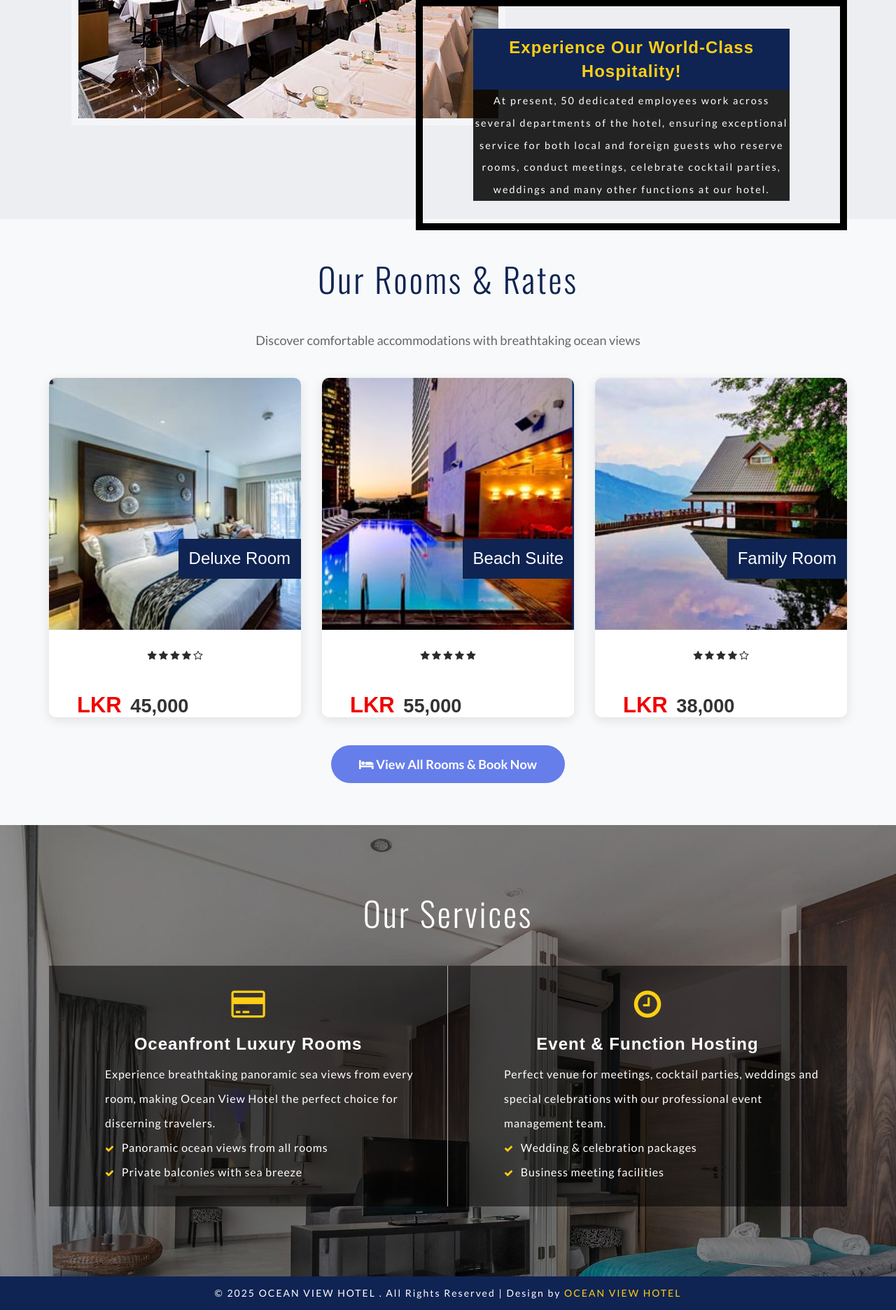
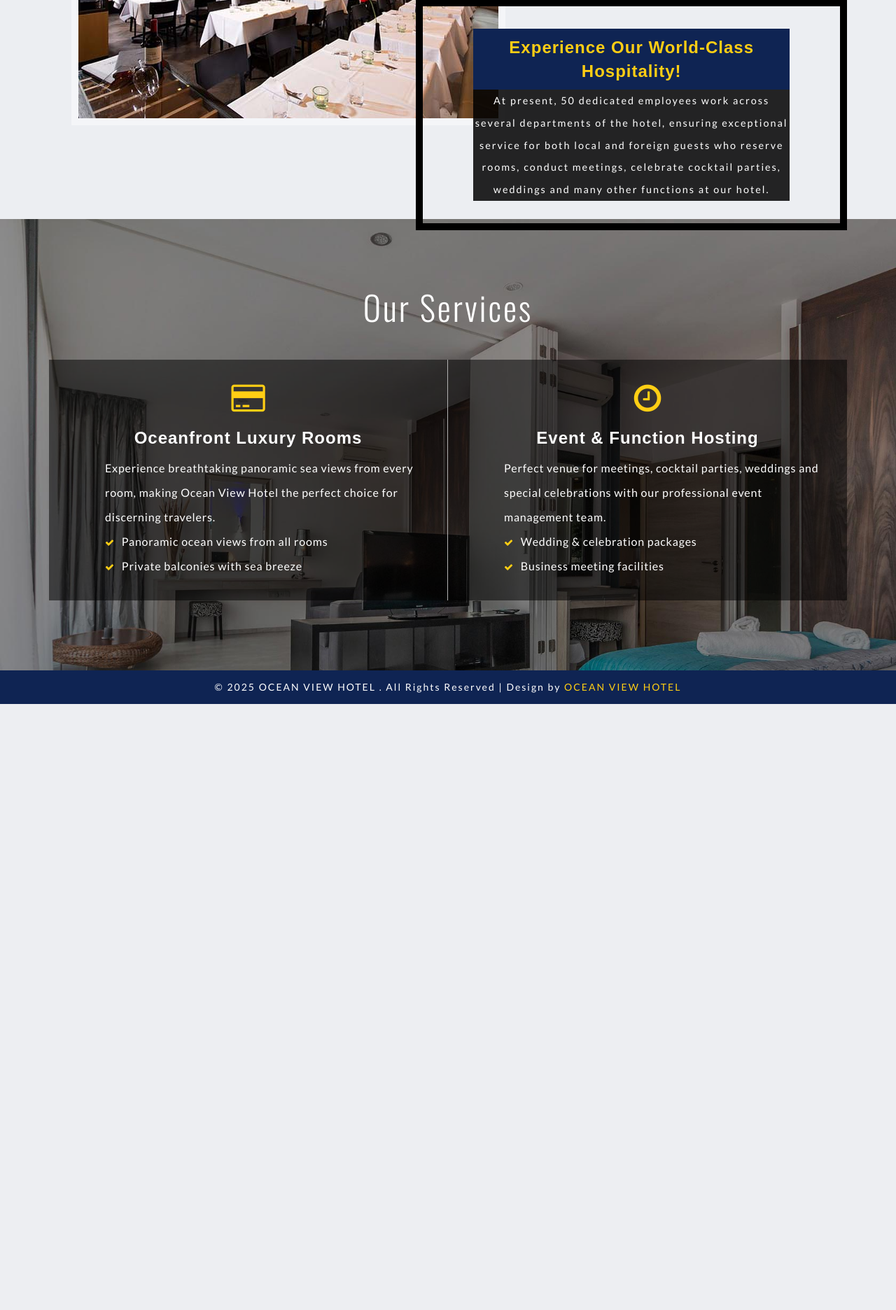
Before and after one commit to dinethkandegedara/Hotel-Management-System, a PHP site: page / in a window 1280 px wide. Shown: the part 1648-3520 px from the top of the page at 70% size. After the commit the page ends 2654 px from the top, so only its background shows below. Run offline with PHP 8.4, Linux system fonts and the light colour scheme; some web fonts are replaced.

Commit message:
Remove rooms preview section to streamline the homepage layout and improve user experience.

```diff
--- a/index.php
+++ b/index.php
@@ -167,91 +167,6 @@
 </div>
  	<!-- //about -->
 
- 	<!-- Rooms Preview Section -->
- 	<div class="plans-section" id="rooms" style="background: #f8f9fa; padding: 60px 0;">
- 		<div class="container">
- 			<h3 class="title-w3-agileits title-black-wthree">Our Rooms & Rates</h3>
- 			<p style="text-align: center; font-size: 18px; color: #666; margin-bottom: 40px;">Discover comfortable accommodations with breathtaking ocean views</p>
-
- 			<div class="row">
- 				<div class="col-md-4">
- 					<div class="price-block agile" style="background: white; border-radius: 10px; overflow: hidden; box-shadow: 0 4px 15px rgba(0,0,0,0.1);">
- 						<div class="price-gd-top">
- 							<img src="images/r1.jpg" alt="Deluxe Room" class="img-responsive" />
- 							<h4 style="padding: 15px; margin: 0;">Deluxe Room</h4>
- 						</div>
- 						<div class="price-gd-bottom" style="padding: 20px;">
- 							<div class="price-list">
- 								<ul style="list-style: none; padding: 0;">
- 									<li><i class="fa fa-star" aria-hidden="true"></i></li>
- 									<li><i class="fa fa-star" aria-hidden="true"></i></li>
- 									<li><i class="fa fa-star" aria-hidden="true"></i></li>
- 									<li><i class="fa fa-star" aria-hidden="true"></i></li>
- 									<li><i class="fa fa-star-o" aria-hidden="true"></i></li>
- 								</ul>
- 							</div>
- 							<div class="price-selet" style="margin-top: 15px;">
- 								<h3><span>LKR</span> 45,000</h3>
- 							</div>
- 						</div>
- 					</div>
- 				</div>
-
- 				<div class="col-md-4">
- 					<div class="price-block agile" style="background: white; border-radius: 10px; overflow: hidden; box-shadow: 0 4px 15px rgba(0,0,0,0.1);">
- 						<div class="price-gd-top">
- 							<img src="images/r2.jpg" alt="Beach Suite" class="img-responsive" />
- 							<h4 style="padding: 15px; margin: 0;">Beach Suite</h4>
- 						</div>
- 						<div class="price-gd-bottom" style="padding: 20px;">
- 							<div class="price-list">
- 								<ul style="list-style: none; padding: 0;">
- 									<li><i class="fa fa-star" aria-hidden="true"></i></li>
- 									<li><i class="fa fa-star" aria-hidden="true"></i></li>
- 									<li><i class="fa fa-star" aria-hidden="true"></i></li>
- 									<li><i class="fa fa-star" aria-hidden="true"></i></li>
- 									<li><i class="fa fa-star" aria-hidden="true"></i></li>
- 								</ul>
- 							</div>
- 							<div class="price-selet" style="margin-top: 15px;">
- 								<h3><span>LKR</span> 55,000</h3>
- 							</div>
- 						</div>
- 					</div>
- 				</div>
-
- 				<div class="col-md-4">
- 					<div class="price-block agile" style="background: white; border-radius: 10px; overflow: hidden; box-shadow: 0 4px 15px rgba(0,0,0,0.1);">
- 						<div class="price-gd-top">
- 							<img src="images/r3.jpg" alt="Family Room" class="img-responsive" />
- 							<h4 style="padding: 15px; margin: 0;">Family Room</h4>
- 						</div>
- 						<div class="price-gd-bottom" style="padding: 20px;">
- 							<div class="price-list">
- 								<ul style="list-style: none; padding: 0;">
- 									<li><i class="fa fa-star" aria-hidden="true"></i></li>
- 									<li><i class="fa fa-star" aria-hidden="true"></i></li>
- 									<li><i class="fa fa-star" aria-hidden="true"></i></li>
- 									<li><i class="fa fa-star" aria-hidden="true"></i></li>
- 									<li><i class="fa fa-star-o" aria-hidden="true"></i></li>
- 								</ul>
- 							</div>
- 							<div class="price-selet" style="margin-top: 15px;">
- 								<h3><span>LKR</span> 38,000</h3>
- 							</div>
- 						</div>
- 					</div>
- 				</div>
- 			</div>
-
- 			<div style="text-align: center; margin-top: 40px;">
- 				<a href="rooms.php" class="btn btn-primary btn-lg" style="background: #667eea; border: none; padding: 15px 40px; border-radius: 30px; font-size: 18px; font-weight: 600;">
- 					<i class="fa fa-bed"></i> View All Rooms & Book Now
- 				</a>
- 			</div>
- 		</div>
- 	</div>
- 	<!-- //rooms preview -->
 <!--sevices-->
 <div class="advantages">
 	<div class="container">
```
